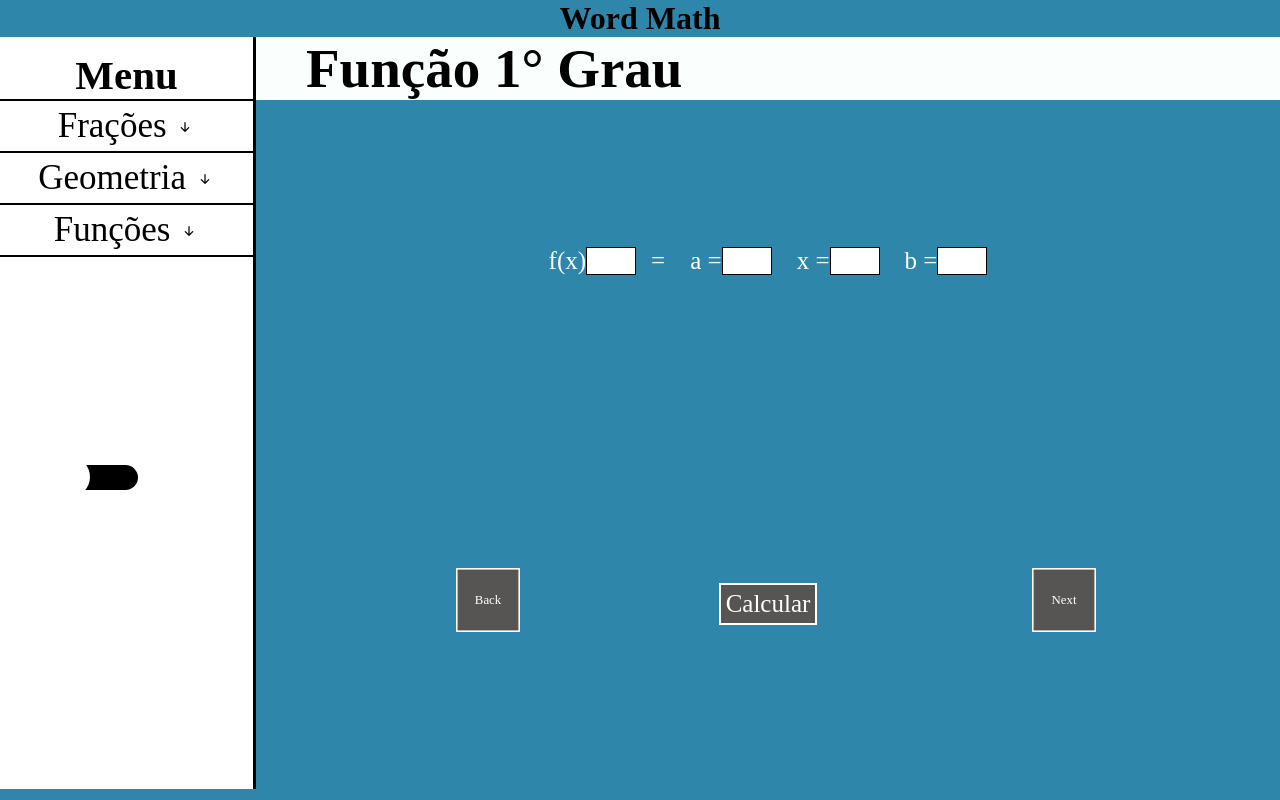
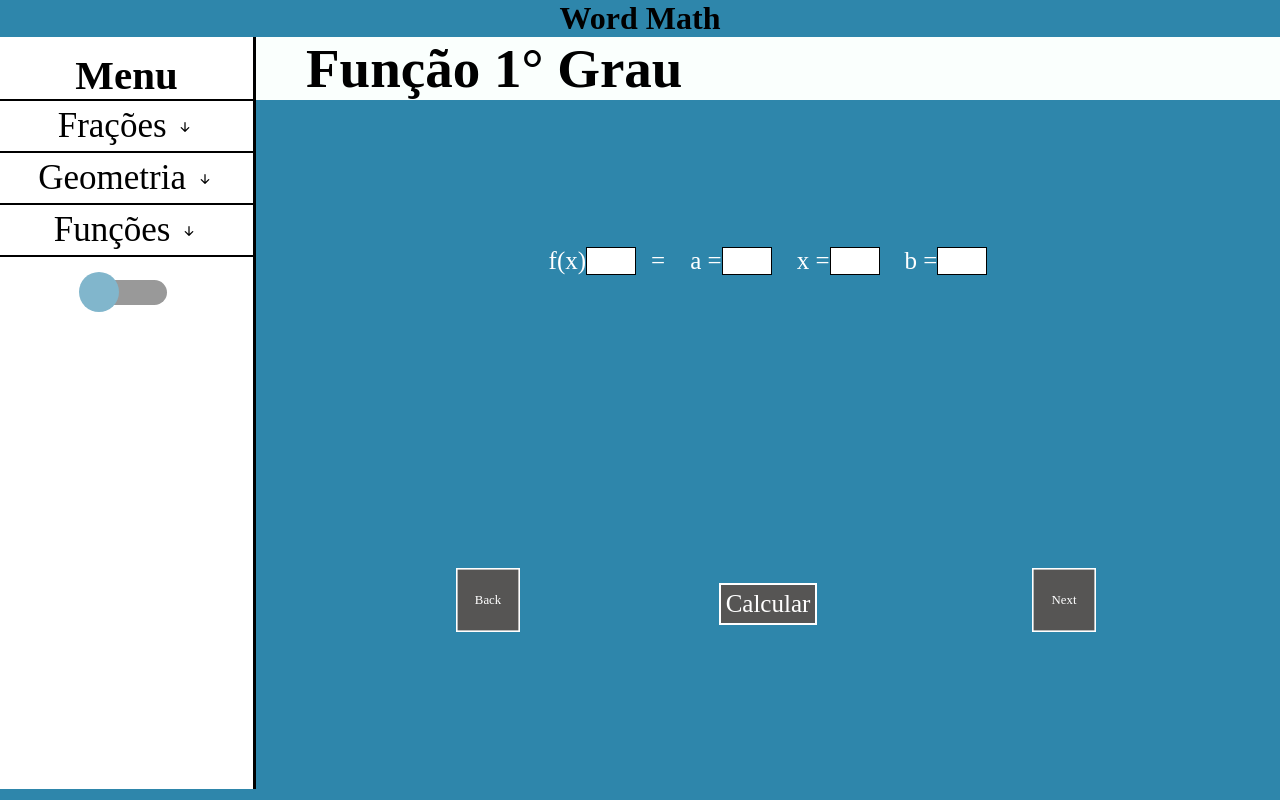
Before and after one commit to Davi-Serrano/Word-Math, a React (Create React App) app: page / in a window 1280 px wide. Built offline with nearby package versions, Linux system fonts and the light colour scheme.

Commit message:
Reaxt Switch button theme melhorado

```diff
--- a/src/components/Menu/index.js
+++ b/src/components/Menu/index.js
@@ -29,8 +29,10 @@ return(
                         height={25}
                         width={80}
                         handleDiameter={40}
-                        onColor={"#81b6cc"}
-                        offColor={"#000"}
+                        onColor={"#9999"}
+                        onHandleColor={"#000"}
+                        offColor={"#9999"}
+                        offHandleColor={"#81b6cc"}
                     />
         </div>
 
--- a/src/components/Menu/styled.js
+++ b/src/components/Menu/styled.js
@@ -25,8 +25,9 @@ export const MenuA = styled.div `
         }
 
         .BtnTheme{
-        margin-top: 200px;
-        margin-left: 50px;
+        display: flex;
+        justify-content: center;
+        margin-top: 15px;
 
         }
 
```
